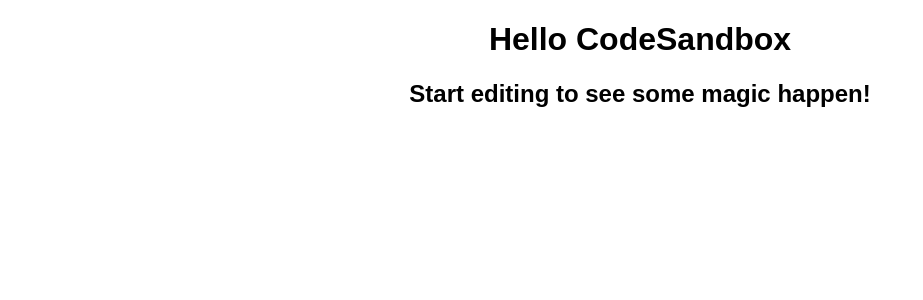
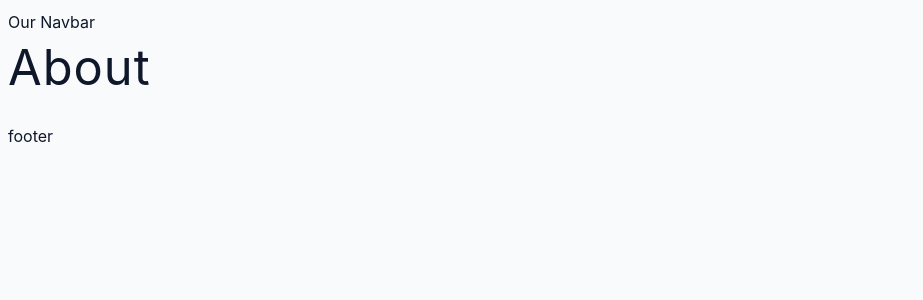
Before and after one commit to iamsunny619/react-todo, a React (Create React App) app: page /about in a window 1280 px wide. Shown: the top 300 px of the page, without its empty margins (0-923 px from the left). Built offline with nearby package versions, Linux system fonts and the light colour scheme.

Commit message:
version 2 has similar information as v1 router, but v3 wil have nested and shared layout .

```diff
--- a/package.json
+++ b/package.json
@@ -8,6 +8,7 @@
     "loader-utils": "3.2.1",
     "react": "18.2.0",
     "react-dom": "18.2.0",
+    "react-router-dom": "^6.10.0",
     "react-scripts": "5.0.1"
   },
   "devDependencies": {
--- a/src/App.js
+++ b/src/App.js
@@ -1,10 +1,21 @@
+import { Route, Routes } from "react-router-dom";
 import "./styles.css";
+import Home from "./pages/Home.js";
+import Products from "./pages/Products";
+import About from "./pages/About.js";
+import Error from "./pages/Error";
 
 export default function App() {
   return (
-    <div className="App">
-      <h1>Hello CodeSandbox</h1>
-      <h2>Start editing to see some magic happen!</h2>
-    </div>
+    <>
+      <nav> Our Navbar</nav>
+      <Routes>
+        <Route path="/" element={<Home />} />
+        <Route path="products" element={<Products />} />
+        <Route path="/about" element={<About />} />
+        <Route path="*" element={<Error />} />
+      </Routes>
+      <footer>footer</footer>
+    </>
   );
 }
--- a/src/index.js
+++ b/src/index.js
@@ -1,5 +1,6 @@
 import { StrictMode } from "react";
 import { createRoot } from "react-dom/client";
+import { BrowserRouter } from "react-router-dom";
 
 import App from "./App";
 
@@ -8,6 +9,8 @@
 
 root.render(
   <StrictMode>
-    <App />
+    <BrowserRouter>
+      <App />
+    </BrowserRouter>
   </StrictMode>
 );
--- /dev/null
+++ b/src/pages/About.js
@@ -0,0 +1,5 @@
+import React from "react";
+
+export default function About() {
+  return <h1>About</h1>;
+}
--- /dev/null
+++ b/src/pages/Dashboard.js
@@ -0,0 +1,5 @@
+import React from "react";
+
+export default function Dashboard() {
+  return <div>Dashboard</div>;
+}
--- /dev/null
+++ b/src/pages/Error.js
@@ -0,0 +1,14 @@
+import React from "react";
+import { Link } from "react-router-dom";
+import Home from "./Home";
+
+export default function Error() {
+  return (
+    <div className="section">
+      <div>404.... No page found</div>
+      <Link className="btn" to="/" element={<Home />}>
+        Home
+      </Link>
+    </div>
+  );
+}
--- /dev/null
+++ b/src/pages/Home.js
@@ -0,0 +1,4 @@
+import React from "react";
+export default function Home() {
+  return <div>Home</div>;
+}
--- /dev/null
+++ b/src/pages/Login.js
@@ -0,0 +1,4 @@
+import React from "react";
+export default function Login() {
+  return <div>Login</div>;
+}
--- /dev/null
+++ b/src/pages/Products.js
@@ -0,0 +1,4 @@
+import React from "react";
+export default function Products() {
+  return <div>Products</div>;
+}
--- /dev/null
+++ b/src/pages/SingleProduct.js
@@ -0,0 +1,4 @@
+import React from "react";
+export default function SingleProduct() {
+  return <div>SingleProduct</div>;
+}
--- a/src/styles.css
+++ b/src/styles.css
@@ -1,4 +1,295 @@
-.App {
-  font-family: sans-serif;
+*,
+::after,
+::before {
+  box-sizing: border-box;
+}
+/* fonts */
+/* @import url("https://fonts.googleapis.com/css2?family=Roboto:wght@400;500;600&family=Montserrat&display=swap"); */
+
+html {
+  font-size: 100%;
+} /*16px*/
+
+:root {
+  /* colors */
+  --primary-100: #e2e0ff;
+  --primary-200: #c1beff;
+  --primary-300: #a29dff;
+  --primary-400: #837dff;
+  --primary-500: #645cff;
+  --primary-600: #504acc;
+  --primary-700: #3c3799;
+  --primary-800: #282566;
+  --primary-900: #141233;
+
+  /* grey */
+  --grey-50: #f8fafc;
+  --grey-100: #f1f5f9;
+  --grey-200: #e2e8f0;
+  --grey-300: #cbd5e1;
+  --grey-400: #94a3b8;
+  --grey-500: #64748b;
+  --grey-600: #475569;
+  --grey-700: #334155;
+  --grey-800: #1e293b;
+  --grey-900: #0f172a;
+  /* rest of the colors */
+  --black: #222;
+  --white: #fff;
+  --red-light: #f8d7da;
+  --red-dark: #842029;
+  --green-light: #d1e7dd;
+  --green-dark: #0f5132;
+
+  /* fonts  */
+
+  --small-text: 0.875rem;
+  --extra-small-text: 0.7em;
+  /* rest of the vars */
+  --backgroundColor: var(--grey-50);
+  --textColor: var(--grey-900);
+  --borderRadius: 0.25rem;
+  --letterSpacing: 1px;
+  --transition: 0.3s ease-in-out all;
+  --max-width: 1120px;
+  --fixed-width: 600px;
+
+  /* box shadow*/
+  --shadow-1: 0 1px 3px 0 rgba(0, 0, 0, 0.1), 0 1px 2px 0 rgba(0, 0, 0, 0.06);
+  --shadow-2: 0 4px 6px -1px rgba(0, 0, 0, 0.1),
+    0 2px 4px -1px rgba(0, 0, 0, 0.06);
+  --shadow-3: 0 10px 15px -3px rgba(0, 0, 0, 0.1),
+    0 4px 6px -2px rgba(0, 0, 0, 0.05);
+  --shadow-4: 0 20px 25px -5px rgba(0, 0, 0, 0.1),
+    0 10px 10px -5px rgba(0, 0, 0, 0.04);
+}
+
+body {
+  background: var(--backgroundColor);
+  font-family: -apple-system, BlinkMacSystemFont, "Segoe UI", Roboto, Oxygen,
+    Ubuntu, Cantarell, "Open Sans", "Helvetica Neue", sans-serif;
+  font-weight: 400;
+  line-height: 1.75;
+  color: var(--textColor);
+}
+
+p {
+  margin-bottom: 1.5rem;
+  max-width: 40em;
+}
+
+h1,
+h2,
+h3,
+h4,
+h5 {
+  margin: 0;
+  margin-bottom: 1.38rem;
+  font-family: var(--headingFont);
+  font-weight: 400;
+  line-height: 1.3;
+  text-transform: capitalize;
+  letter-spacing: var(--letterSpacing);
+}
+
+h1 {
+  margin-top: 0;
+  font-size: 3.052rem;
+}
+
+h2 {
+  font-size: 2.441rem;
+}
+
+h3 {
+  font-size: 1.953rem;
+}
+
+h4 {
+  font-size: 1.563rem;
+}
+
+h5 {
+  font-size: 1.25rem;
+}
+
+small,
+.text-small {
+  font-size: var(--small-text);
+}
+
+a {
+  text-decoration: none;
+}
+ul {
+  list-style-type: none;
+  padding: 0;
+}
+
+.img {
+  width: 100%;
+  display: block;
+  object-fit: cover;
+}
+/* buttons */
+
+.btn {
+  cursor: pointer;
+  color: var(--white);
+  background: var(--primary-500);
+  border: transparent;
+  border-radius: var(--borderRadius);
+  letter-spacing: var(--letterSpacing);
+  padding: 0.375rem 0.75rem;
+  box-shadow: var(--shadow-1);
+  transition: var(--transition);
+  text-transform: capitalize;
+  display: inline-block;
+}
+.btn:hover {
+  background: var(--primary-700);
+  box-shadow: var(--shadow-3);
+}
+.btn-hipster {
+  color: var(--primary-500);
+  background: var(--primary-200);
+}
+.btn-hipster:hover {
+  color: var(--primary-200);
+  background: var(--primary-700);
+}
+.btn-block {
+  width: 100%;
+}
+
+/* alerts */
+.alert {
+  padding: 0.375rem 0.75rem;
+  margin-bottom: 1rem;
+  border-color: transparent;
+  border-radius: var(--borderRadius);
+}
+
+.alert-danger {
+  color: var(--red-dark);
+  background: var(--red-light);
+}
+.alert-success {
+  color: var(--green-dark);
+  background: var(--green-light);
+}
+/* form */
+
+.form {
+  width: 90vw;
+  max-width: 400px;
+  background: var(--white);
+  border-radius: var(--borderRadius);
+  box-shadow: var(--shadow-2);
+  padding: 2rem 2.5rem;
+  margin: 3rem 0;
+}
+.form-label {
+  display: block;
+  font-size: var(--small-text);
+  margin-bottom: 0.5rem;
+  text-transform: capitalize;
+  letter-spacing: var(--letterSpacing);
+}
+.form-input,
+.form-textarea {
+  width: 100%;
+  padding: 0.375rem 0.75rem;
+  border-radius: var(--borderRadius);
+  background: var(--backgroundColor);
+  border: 1px solid var(--grey-200);
+}
+
+.form-row {
+  margin-bottom: 1rem;
+}
+
+.form-textarea {
+  height: 7rem;
+}
+::placeholder {
+  font-family: inherit;
+  color: var(--grey-400);
+}
+.form-alert {
+  color: var(--red-dark);
+  letter-spacing: var(--letterSpacing);
+  text-transform: capitalize;
+}
+/* alert */
+
+@keyframes spinner {
+  to {
+    transform: rotate(360deg);
+  }
+}
+.form h5 {
   text-align: center;
 }
+.form .btn {
+  margin-top: 0.5rem;
+}
+.loading {
+  width: 6rem;
+  height: 6rem;
+  border: 5px solid var(--grey-400);
+  border-radius: 50%;
+  border-top-color: var(--primary-500);
+  animation: spinner 0.6s linear infinite;
+}
+.loading {
+  margin: 0 auto;
+}
+/* title */
+
+.title {
+  text-align: center;
+}
+
+.title-underline {
+  background: var(--primary-500);
+  width: 7rem;
+  height: 0.25rem;
+  margin: 0 auto;
+  margin-top: -1rem;
+}
+
+.section {
+  padding: 2rem 0;
+  width: 90vw;
+  max-width: var(--max-width);
+  margin: 0 auto;
+}
+
+.navbar {
+  width: 90vw;
+  max-width: var(--max-width);
+  margin: 0 auto;
+  display: flex;
+  gap: 1rem;
+}
+
+.link {
+  color: var(--grey-500);
+}
+
+.active {
+  color: var(--primary-500);
+}
+.products article {
+  margin-bottom: 1rem;
+}
+
+.products h5 {
+  margin-bottom: 0;
+}
+
+.product img {
+  width: 200px;
+  height: 150px;
+}
```
Also changed, not shown: 1 other file (tests, documents, lock files or other folders).
